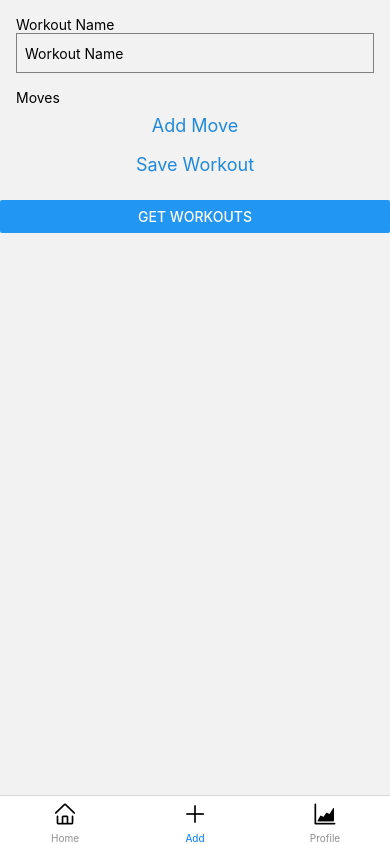
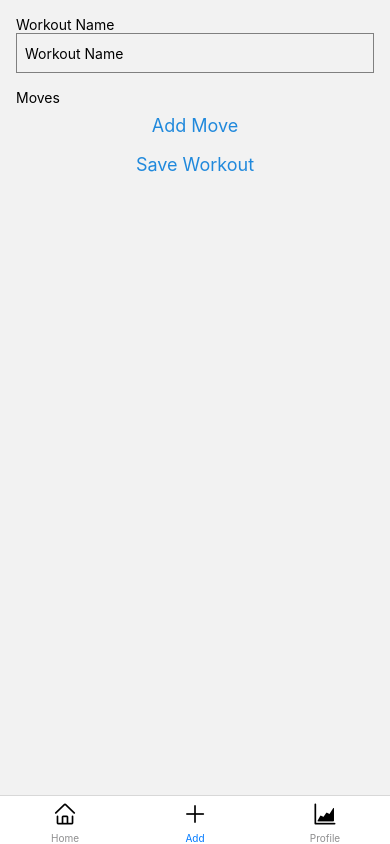
Before and after one commit to juhoohuj/mobile-project, a React Native app: screen /Add in a window 390 px wide. Built offline with nearby package versions, Linux system fonts and the light colour scheme.

Commit message:
removed getworkouts button

```diff
--- a/components/AddScreen.js
+++ b/components/AddScreen.js
@@ -79,7 +79,6 @@ const getWorkouts = async () => {
                 <WorkoutForm/>
             </View>
             <View>
-                <Button title="GET WORKOUTS" onPress={getWorkouts}/>
                 {/* <Button title="delete workouts" onPress={deleteWorkouts}/> */}
 
             </View>
```
